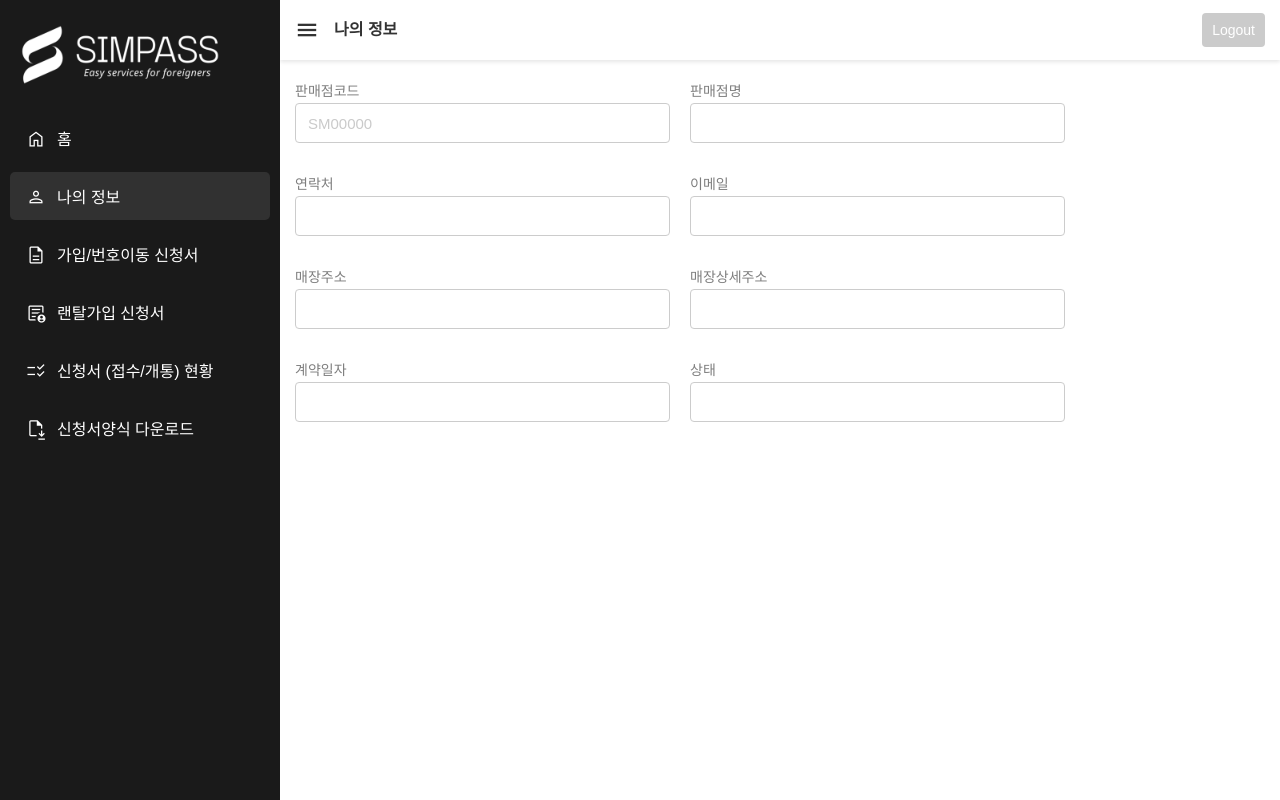
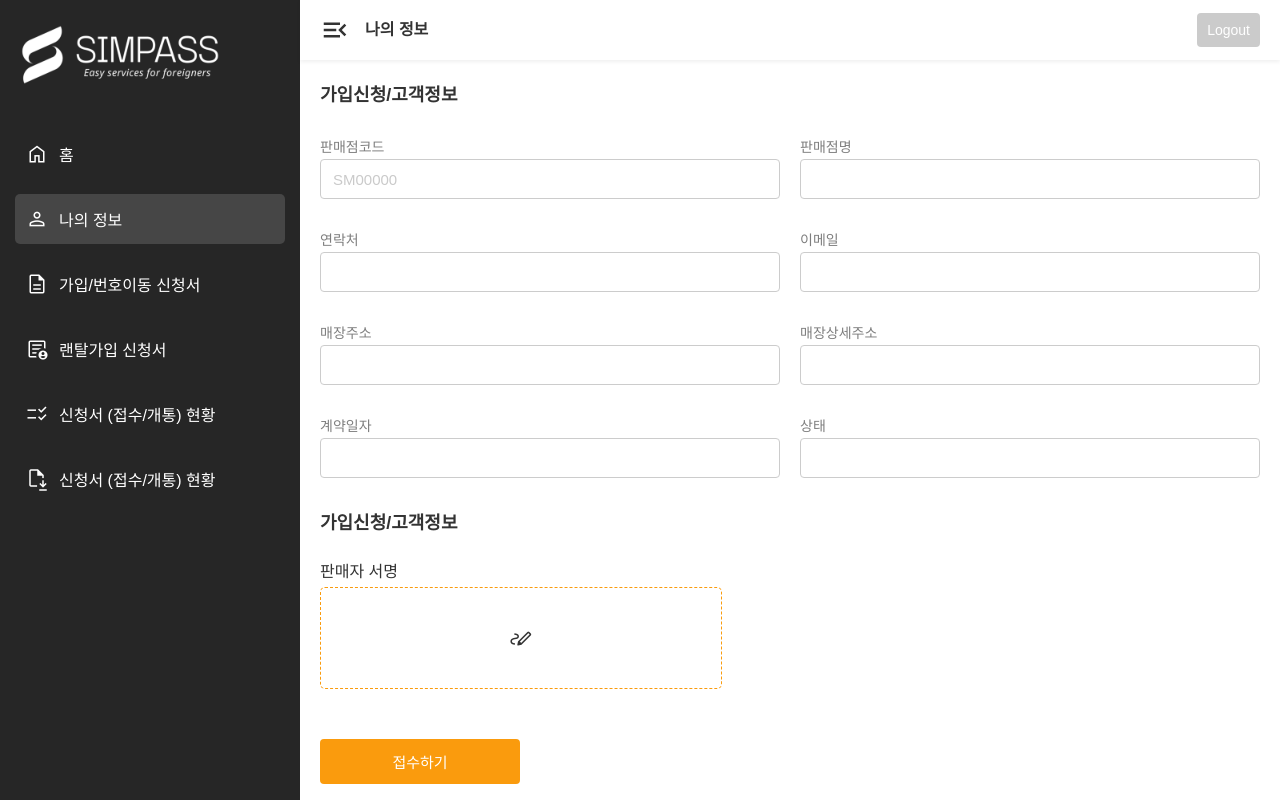
Before and after one commit to itsjasur/vue-manager-simpass, a Vue app: page /profile in a window 1280 px wide. Shown: the top 800 px of the page. Built offline with nearby package versions, Linux system fonts and the light colour scheme; no server answers; sample sign-in values are in the browser's storage.

Commit message:
side menu show and hide fixed

```diff
--- a/src/components/Header.vue
+++ b/src/components/Header.vue
@@ -1,30 +1,45 @@
 <template>
-  <div class="left">
-    <i @click="useSideMenuStore().toggle()" class="material-symbols-outlined"> menu </i>
-    <div class="title"><MenuTitle /></div>
+  <div class="header-row">
+    <div class="left">
+      <span v-if="sideMenuStore.isOpen" @click="sideMenuStore.close()" class="material-symbols-outlined">
+        menu_open
+      </span>
+      <span v-else @click="sideMenuStore.open()" class="material-symbols-outlined"> menu </span>
+      <div class="title"><MenuTitle /></div>
+    </div>
+    <!-- <div class="button" @click="useAuthenticationStore().logout()">Logout</div> -->
+    <div class="button" @click="sideMenuStore.toggle()">Logout</div>
   </div>
-  <div class="button" @click="useAuthenticationStore().logout()">Logout</div>
 </template>
 
 <script setup>
 import MenuTitle from '../components/MenuTitle.vue'
 import { useSideMenuStore } from '../stores/side-menu'
 import { useAuthenticationStore } from '../stores/authentication'
+
+const sideMenuStore = useSideMenuStore()
 </script>
 
 <style scoped>
+.header-row {
+  display: flex;
+  width: 100%;
+  height: 100%;
+  padding: 0 20px;
+  align-items: center;
+  justify-content: space-between;
+  background-color: #fff;
+  box-sizing: border-box;
+}
 .button {
   font-size: 14px;
   padding: 10px;
+  box-sizing: border-box;
+  right: 20px;
 }
 .left {
   display: flex;
   align-items: center;
-}
-
-i {
-  font-size: 24px;
-  cursor: pointer;
 }
 
 .title {
@@ -32,14 +47,19 @@ i {
   line-height: 1;
 }
 
-i:hover {
+.material-symbols-outlined {
+  font-variation-settings:
+    'FILL' 0,
+    'wght' 400,
+    'GRAD' 0,
+    'opsz' 24;
+
+  font-size: 30px;
+  cursor: pointer;
+  user-select: none;
+}
+
+.material-symbols-outlined:hover {
   color: var(--main-color);
 }
-.icon {
-  display: block;
-}
-
-.material-symbols-outlined {
-  font-variation-settings: 'wght' 500;
-}
 </style>
--- a/src/components/SideMenu.vue
+++ b/src/components/SideMenu.vue
@@ -1,42 +1,37 @@
 <template>
-  <div class="side-menu">
-    <div class="logo" @click="handleResize()">
+  <div class="menu">
+    <div class="logo">
       <router-link to="/home"><img src="../assets/logo.png" alt="Logo" style="width: 200px" /> </router-link>
     </div>
-    <ul @click="handleResize()">
-      <li>
-        <router-link to="/home">
-          <span class="material-symbols-outlined"> home </span>{{ SIDEMENUNAMES[0] }}</router-link
-        >
-      </li>
-      <li>
-        <router-link to="/profile">
-          <span class="material-symbols-outlined"> person </span>{{ SIDEMENUNAMES[1] }}</router-link
-        >
-      </li>
-      <li>
-        <router-link to="/registration-forms">
-          <span class="material-symbols-outlined"> description </span>{{ SIDEMENUNAMES[2] }}</router-link
-        >
-      </li>
-      <li>
-        <router-link to="/rental-forms">
-          <span class="material-symbols-outlined"> demography </span>{{ SIDEMENUNAMES[3] }}</router-link
-        >
-      </li>
+    <router-link to="/home" class="menu-item">
+      <span class="material-symbols-outlined"> home </span>
+      <span class="menu-title">{{ SIDEMENUNAMES[0] }}</span>
+    </router-link>
 
-      <li>
-        <router-link to="/applications">
-          <span class="material-symbols-outlined"> checklist_rtl </span>{{ SIDEMENUNAMES[4] }}</router-link
-        >
-      </li>
+    <router-link to="/profile" class="menu-item">
+      <span class="material-symbols-outlined"> person </span>
+      <span class="menu-title">{{ SIDEMENUNAMES[1] }}</span>
+    </router-link>
 
-      <li>
-        <router-link to="/download-forms">
-          <span class="material-symbols-outlined"> file_save </span>{{ SIDEMENUNAMES[5] }}</router-link
-        >
-      </li>
-    </ul>
+    <router-link to="/registration-forms" class="menu-item">
+      <span class="material-symbols-outlined"> description </span>
+      <span class="menu-title">{{ SIDEMENUNAMES[2] }}</span>
+    </router-link>
+
+    <router-link to="/rental-forms" class="menu-item">
+      <span class="material-symbols-outlined"> demography </span>
+      <span class="menu-title">{{ SIDEMENUNAMES[3] }}</span>
+    </router-link>
+
+    <router-link to="/applications" class="menu-item">
+      <span class="material-symbols-outlined"> checklist_rtl </span>
+      <span class="menu-title">{{ SIDEMENUNAMES[4] }}</span>
+    </router-link>
+
+    <router-link to="/download-forms" class="menu-item">
+      <span class="material-symbols-outlined"> file_save </span>
+      <span class="menu-title">{{ SIDEMENUNAMES[4] }}</span>
+    </router-link>
   </div>
 </template>
 
@@ -44,18 +39,35 @@
 import MenuTitle from '../components/MenuTitle.vue'
 import { SIDEMENUNAMES } from '../assets/constants'
 import { useSideMenuStore } from '../stores/side-menu'
+import { useRouter, useRoute } from 'vue-router'
+
+const router = useRouter()
+
+const route = useRoute()
+
+console.log(route.fullPath)
 
 const handleResize = () => {
-  if (window.innerWidth <= 960) {
-    useSideMenuStore().close()
-  }
+  // if (window.innerWidth <= 960) {
+  // useSideMenuStore().close()
+  // }
 }
 </script>
 
 <style scoped>
+.menu {
+  min-width: 300px;
+  width: 100%;
+  height: 100%;
+  background-color: rgb(38, 38, 38);
+  display: flex;
+  flex-flow: column;
+  gap: 15px;
+}
 .logo {
   padding: 10px;
   margin: 15px 10px;
+  user-select: none;
 }
 img {
   color: antiquewhite;
@@ -66,39 +78,33 @@ img {
   border-radius: 5px;
 }
 
-ul {
-  padding: 0;
-  margin: 0;
+a {
+  text-decoration: none; /* router link underline */
 }
 
-ul li {
-  text-align: left;
-  margin: 10px;
-  display: flex; /* Add this line */
-}
-li span {
-  font-size: 22px;
-  padding-right: 10px;
-}
-ul li .router-link-active {
-  background-color: #313131;
+.menu-item {
+  display: flex;
+  align-items: center;
+  gap: 10px;
+  /* background-color: #ffffff2c; */
+  margin: 0 15px;
   border-radius: 5px;
+  padding: 0 10px;
+  min-height: 50px;
+  box-sizing: border-box;
+  color: #fff;
+  cursor: pointer;
+  user-select: none;
 }
 
-ul li :hover {
-  background-color: #4e4e4e;
-  border-radius: 5px;
+.menu-item:hover {
+  background-color: #ffffff45;
+}
+.menu-item:active {
+  background-color: #ffffff57;
 }
 
-ul li a {
-  color: #fff;
-  text-decoration: none;
-  display: block;
-  padding: 12px 15px;
-  width: 100%; /* Add this line */
-  display: flex; /* Add this line */
-  /* justify-content: start; */
-  /* justify-items: center; */
-  align-items: flex-end;
+.menu-item.router-link-active {
+  background-color: #ffffff25;
 }
 </style>
--- a/src/stores/side-menu.js
+++ b/src/stores/side-menu.js
@@ -3,18 +3,22 @@ import { defineStore } from 'pinia'
 export const useSideMenuStore = defineStore('sidemenu', {
   state: () => ({
     isSideMenuOpen: true,
+    isOpen: true,
   }),
 
   actions: {
     toggle() {
-      this.isSideMenuOpen = !this.isSideMenuOpen
+      // this.isSideMenuOpen = !this.isSideMenuOpen
+      this.isOpen = !this.isOpen
     },
     close() {
-      this.isSideMenuOpen = false
+      // this.isSideMenuOpen = false
+      this.isOpen = false
     },
 
     open() {
-      this.isSideMenuOpen = true
+      this.isOpen = true
+      // this.isSideMenuOpen = true
     },
   },
 })
--- /dev/null
+++ b/src/views/DashBoardView copy.vue
@@ -0,0 +1,109 @@
+<template>
+  <div class="container">
+    <div v-if="useSideMenuStore().isSideMenuOpen" class="overlay" @click="useSideMenuStore().close()" />
+    <div
+      v-if="useSideMenuStore().isSideMenuOpen"
+      class="side-menu"
+      :class="{ sideMenuOpen: useSideMenuStore().isSideMenuOpen }"
+    >
+      <SideMenu />
+    </div>
+
+    <div class="main-content" :class="{ sideMenuOpen: useSideMenuStore().isSideMenuOpen }">
+      <div class="header">
+        <Header />
+      </div>
+
+      <div class="view">
+        <RouterView />
+      </div>
+    </div>
+  </div>
+</template>
+
+<script setup>
+import { onMounted } from 'vue'
+
+import SideMenu from '../components/SideMenu.vue'
+import Header from '../components/Header.vue'
+import { useSideMenuStore } from '../stores/side-menu'
+
+const handleResize = () => {
+  // if (window.innerWidth <= 960) {
+  //   useSideMenuStore().close()
+  // }
+}
+
+//on mobile default sidemenu closed
+onMounted(() => {
+  handleResize()
+  window.addEventListener('resize', handleResize)
+})
+</script>
+
+<style scoped>
+.side-menu {
+  width: 280px;
+  height: 100vh;
+  background-color: #1a1a1a;
+  transition: transform 0.3s ease;
+  position: fixed;
+  top: 0;
+  left: 0;
+  z-index: 1003;
+}
+
+/* .side-menu.closed {
+  transform: translateX(-100%);
+} */
+
+.main-content {
+  position: relative;
+  height: 100%;
+  background-color: white;
+}
+
+.main-content.sideMenuOpen {
+  margin-left: 280px;
+}
+
+/* Style for Header */
+.header {
+  position: sticky;
+  top: 0;
+  height: 60px;
+  background-color: #ffffff;
+  box-shadow: 0 2px 4px rgba(0, 0, 0, 0.1); /* Bottom shadow */
+  text-align: center;
+  line-height: 50px;
+  display: flex;
+  justify-content: space-between;
+  align-items: center;
+  padding: 0 15px;
+  z-index: 1001;
+}
+
+.view {
+  overflow-x: auto;
+  white-space: nowrap;
+  height: calc(100vh - 60px);
+}
+
+/* Media query for mobile devices */
+@media (max-width: 960px) {
+  .main-content.sideMenuOpen {
+    margin-left: 0px;
+  }
+
+  .overlay {
+    display: block;
+    position: fixed;
+    top: 0;
+    left: 0;
+    width: 100%;
+    height: 100%;
+    background-color: rgba(0, 0, 0, 0.346); /* Semi-transparent black background */
+    z-index: 1002; /* Ensure the overlay is on top of other elements */
+  }
+}
+</style>
--- a/src/views/DashBoardView.vue
+++ b/src/views/DashBoardView.vue
@@ -1,109 +1,118 @@
 <template>
-  <div class="container">
-    <div v-if="useSideMenuStore().isSideMenuOpen" class="overlay" @click="useSideMenuStore().close()" />
-    <div
-      v-if="useSideMenuStore().isSideMenuOpen"
-      class="side-menu"
-      :class="{ sideMenuOpen: useSideMenuStore().isSideMenuOpen }"
-    >
+  <div class="dashboard-container">
+    <div :class="['dashboard-side-menu', { closed: !sideMenuStore.isOpen }]">
       <SideMenu />
     </div>
 
-    <div class="main-content" :class="{ sideMenuOpen: useSideMenuStore().isSideMenuOpen }">
-      <div class="header">
+    <div class="dashboard-view-content">
+      <span class="dashboard-view-content-header">
         <Header />
-      </div>
+      </span>
 
-      <div class="view">
+      <div class="scrollable-view">
         <RouterView />
       </div>
     </div>
   </div>
+
+  <div v-if="sideMenuStore.isOpen" @click="sideMenuStore.close()" class="m-dashboard-side-menu-overlay"></div>
+  <div :class="['m-dashboard-side-menu', { closed: !sideMenuStore.isOpen }]">
+    <SideMenu />
+  </div>
 </template>
 
 <script setup>
-import { onMounted } from 'vue'
-
+import { ref } from 'vue'
 import SideMenu from '../components/SideMenu.vue'
 import Header from '../components/Header.vue'
 import { useSideMenuStore } from '../stores/side-menu'
 
-const handleResize = () => {
-  if (window.innerWidth <= 960) {
-    useSideMenuStore().close()
-  }
-}
-
-//on mobile default sidemenu closed
-onMounted(() => {
-  handleResize()
-  window.addEventListener('resize', handleResize)
-})
+const sideMenuStore = useSideMenuStore()
 </script>
 
 <style scoped>
-.side-menu {
-  width: 280px;
+.dashboard-container {
+  display: flex;
+  flex-flow: row;
   height: 100vh;
-  background-color: #1a1a1a;
-  transition: transform 0.3s ease;
-  position: fixed;
-  top: 0;
-  left: 0;
-  z-index: 1003;
+  width: 100vw;
+  background-color: #fff;
+  z-index: 1000;
 }
 
-.side-menu.closed {
-  transform: translateX(-100%);
+.dashboard-side-menu {
+  height: 100%;
+  width: 300px;
+  transition: width 0.3s ease;
 }
 
-.main-content {
-  position: relative;
-  height: 100%;
-  background-color: white;
+.dashboard-side-menu.closed {
+  width: 0px;
 }
 
-.main-content.sideMenuOpen {
-  margin-left: 280px;
+.dashboard-view-content {
+  height: 100%;
+  background-color: #fce6fc;
+  flex: 1;
+  display: flex;
+  flex-direction: column;
 }
 
-/* Style for Header */
-.header {
-  position: sticky;
-  top: 0;
-  height: 60px;
-  background-color: #ffffff;
-  box-shadow: 0 2px 4px rgba(0, 0, 0, 0.1); /* Bottom shadow */
-  text-align: center;
-  line-height: 50px;
-  display: flex;
-  justify-content: space-between;
-  align-items: center;
-  padding: 0 15px;
+.dashboard-view-content-header {
+  height: 65px;
+  width: 100%;
+  background-color: #fff;
+  box-shadow: 0 2px 4px #00000010;
   z-index: 1001;
 }
 
-.view {
-  overflow-x: auto;
-  white-space: nowrap;
-  height: calc(100vh - 60px);
+.scrollable-view {
+  display: flex;
+  flex-flow: column;
+  height: 100%;
+  background-color: #fff;
+  overflow-y: scroll;
+}
+
+.icon {
+  cursor: pointer;
+  font-size: 30px;
+}
+
+.mobile {
+  display: none;
 }
 
 /* Media query for mobile devices */
 @media (max-width: 960px) {
-  .main-content.sideMenuOpen {
-    margin-left: 0px;
+  .dashboard-side-menu {
+    display: none;
   }
 
-  .overlay {
-    display: block;
-    position: fixed;
+  .m-dashboard-side-menu-overlay {
+    position: absolute;
     top: 0;
     left: 0;
-    width: 100%;
-    height: 100%;
-    background-color: rgba(0, 0, 0, 0.346); /* Semi-transparent black background */
-    z-index: 1002; /* Ensure the overlay is on top of other elements */
+    width: 100vw;
+    height: 100vh;
+    background-color: #00000047;
+    z-index: 1100;
+  }
+
+  .m-dashboard-side-menu {
+    position: absolute;
+    top: 0;
+    left: 0;
+    height: 100vh;
+    width: 300px;
+    z-index: 1101;
+    transition: width 0.3s ease;
+    background-color: pink;
+    overflow: hidden;
+  }
+
+  .m-dashboard-side-menu.closed {
+    width: 0;
   }
 }
 </style>
--- a/src/views/DownloadForms.vue
+++ b/src/views/DownloadForms.vue
@@ -109,7 +109,7 @@ onMounted(() => {
   display: flex;
   flex-flow: wrap;
   justify-content: center;
-  gap: 20px;
+  gap: 30px;
   overflow-y: auto;
 
   box-sizing: border-box;
--- a/src/views/HomeView.vue
+++ b/src/views/HomeView.vue
@@ -54,7 +54,6 @@ img {
   justify-content: center;
   align-items: center;
   margin: 0px 20px;
-  /* background-color: yellow; */
 }
 .card {
   height: 170px;
--- a/src/views/ProfileView.vue
+++ b/src/views/ProfileView.vue
@@ -1,5 +1,6 @@
 <template>
   <div class="container">
+    <div class="title">가입신청/고객정보</div>
     <div class="row">
       <div class="groups">
         <label>판매점코드 </label>
@@ -10,17 +11,6 @@
         <label>판매점명</label>
         <input v-model="pname" placeholder="" readonly />
       </div>
-      <!-- <div class="groups">
-        <label>판매점명 </label>
-        <a-select
-          ref="select"
-          v-model:value="pname"
-          :style="{ width: '100%' }"
-          placeholder="Please select"
-          :options="options"
-        >
-        </a-select>
-      </div> -->
     </div>
 
     <div class="row">
@@ -58,7 +48,33 @@
         <input v-model="status" placeholder="" readonly />
       </div>
     </div>
+
+    <div class="title">가입신청/고객정보</div>
+
+    <div class="sign-container">
+      <!-- partner sign container -->
+      <p class="sign-title">판매자 서명</p>
+      <div v-if="!nameImageData && !signImageData" @click="isDrawPadOpen = true" class="singImagesBox">
+        <span class="inner-icon material-symbols-outlined"> stylus_note </span>
+      </div>
+      <div v-else class="singImagesBox">
+        <span @click="deletePads()" class="delete-icon material-symbols-outlined"> delete </span>
+        <div class="images-row">
+          <img class="image" :src="nameImageData" alt="오류 이미지" @error="deletePads" />
+          <img class="image" :src="signImageData" alt="오류 이미지" />
+        </div>
+      </div>
+    </div>
+    <button @click="submit">접수하기</button>
   </div>
+
+  <SignPadPopup
+    v-if="isDrawPadOpen"
+    type="self"
+    :userName="''"
+    @savePads="savePads"
+    @closePopup="isDrawPadOpen = false"
+  />
 </template>
 
 //
@@ -66,6 +82,7 @@
 import { ref, onMounted } from 'vue'
 import { useSnackbarStore } from '../stores/snackbar'
 import { fetchWithTokenRefresh } from '../utils/tokenUtils'
+import SignPadPopup from '../components/SignPadPopup.vue'
 
 const pname = ref('')
 const pcode = ref('')
@@ -75,6 +92,19 @@ const storeAddress = ref('')
 const storeDetailAddress = ref('')
 const contractDate = ref('')
 const status = ref('')
+
+const isDrawPadOpen = ref(false)
+const nameImageData = ref(null)
+const signImageData = ref(null)
+const deletePads = () => {
+  nameImageData.value = null
+  signImageData.value = null
+}
+
+const savePads = (type, nameData, signData) => {
+  nameImageData.value = nameData
+  signImageData.value = signData
+}
 
 // const options = [...Array(25)].map((_, i) => ({
 //   value: (i + 10).toString(36) + (i + 1)
@@ -98,8 +128,9 @@ async function fetchProfileData() {
         storeAddress.value = info.address
         storeDetailAddress.value = info.dtl_address
         contractDate.value = new Date(info.contract_date).toLocaleString()
-
         status.value = info.status_nm
+        nameImageData.value = info.partner_sign
+        signImageData.value = info.partner_seal
       }
     } else {
       throw new Error('Fetch profile data error')
@@ -108,17 +139,45 @@ async function fetchProfileData() {
     useSnackbarStore().showSnackbar(error.toString())
   }
 }
+
+//FORM DATA REQUEST
+const formData = new FormData()
+
+async function submit() {
+  //adding sign images data
+  formData.set('partner_sign', nameImageData.value)
+  formData.set('partner_seal', signImageData.value)
+
+  // //checks if all values are filled
+
+  try {
+    const response = await fetchWithTokenRefresh('agent/setActSign', {
+      method: 'POST',
+      body: {
+        partner_sign: nameImageData.value,
+        partner_seal: signImageData.value,
+      },
+    })
+    if (response.ok) {
+      const decodedResponse = await response.json()
+      useSnackbarStore().showSnackbar(decodedResponse.message)
+    }
+  } catch (error) {
+    useSnackbarStore().showSnackbar(error.toString())
+  }
+}
+
 onMounted(fetchProfileData)
 </script>
 
 <style scoped>
 .container {
-  width: 80%;
-  min-width: 300px;
   max-width: 1000px;
-  margin-top: 20px;
-  padding: 0 15px;
-  box-sizing: border-box; /*  padding and border in the element's total width and height */
+  margin: 20px;
+  box-sizing: border-box;
+  display: flex;
+  flex-flow: column;
+  gap: 30px;
 }
 
 .groups {
@@ -128,20 +187,77 @@ onMounted(fetchProfileData)
 .row {
   display: flex;
   width: 100%;
-  gap: 20px; /* adds spacing between items */
-  margin-bottom: 30px;
+  gap: 20px;
   align-items: center;
 }
 
+.title {
+  font-size: 18px;
+  font-weight: 600;
+  width: 100%;
+  margin: 0;
+  padding: 0;
+}
+
+.sign-title {
+  line-height: 1;
+  padding: 0;
+  margin: 0;
+  margin-bottom: 7px;
+}
+
+.singImagesBox {
+  display: inline-flex;
+  justify-content: center;
+  align-items: center;
+  max-width: 400px;
+  width: 100%;
+  height: 100px;
+  border-radius: 5px;
+  border: 1px dashed var(--main-color);
+  cursor: pointer;
+  position: relative;
+}
+.singImagesBox .images-row {
+  display: flex;
+  flex-flow: row;
+  height: 100%;
+  width: 100%;
+  gap: 5px;
+  box-sizing: border-box;
+  padding: 5px;
+  align-items: center;
+}
+.singImagesBox .image {
+  width: 100%;
+  height: auto;
+  min-width: 100px;
+  max-height: 100px; /* Set a maximum height limit if needed */
+  /* object-fit: contain;  */
+  background-color: #fbfbfb;
+}
+.delete-icon {
+  position: absolute;
+  top: 3px;
+  right: 3px;
+  color: #ff3535 !important;
+  cursor: pointer !important;
+  background-color: #ffffff;
+  padding: 2px;
+  border-radius: 20px;
+}
+
+button {
+  max-width: 200px;
+  margin-top: 20px;
+  height: 45px;
+  margin-bottom: 400px;
+}
+
 @media (max-width: 600px) {
-  .container {
-    width: 100%;
-  }
-
   .row {
     flex-direction: column;
     width: 100%;
-    margin-bottom: 20px;
     align-items: center;
   }
 }
--- a/src/views/RegistrationFormsView.vue
+++ b/src/views/RegistrationFormsView.vue
@@ -126,7 +126,7 @@ onMounted(fetchData)
 }
 
 .button {
-  min-height: 60px;
+  min-height: 55px;
   min-width: 140px;
 }
 
--- a/src/views/RentalFormsView.vue
+++ b/src/views/RentalFormsView.vue
@@ -75,7 +75,7 @@
       >신청서 프린트 인쇄후 서명/사인 자필</a-checkbox
     >
 
-    <div v-if="registererSignChecked" class="sign-container">
+    <div v-if="registererSignChecked">
       <!-- partner sign container -->
       <p class="sign-title">판매자 서명</p>
       <div v-if="!nameImageData && !signImageData" @click="isDrawPadOpen = true" class="singImagesBox">
@@ -93,7 +93,7 @@
       </p>
     </div>
 
-    <button @click="submit">Submit</button>
+    <button @click="submit">접수하기</button>
   </div>
 </template>
 
```
Also changed, not shown: src/views/ApplicationsView.vue (+7 -1 lines).
